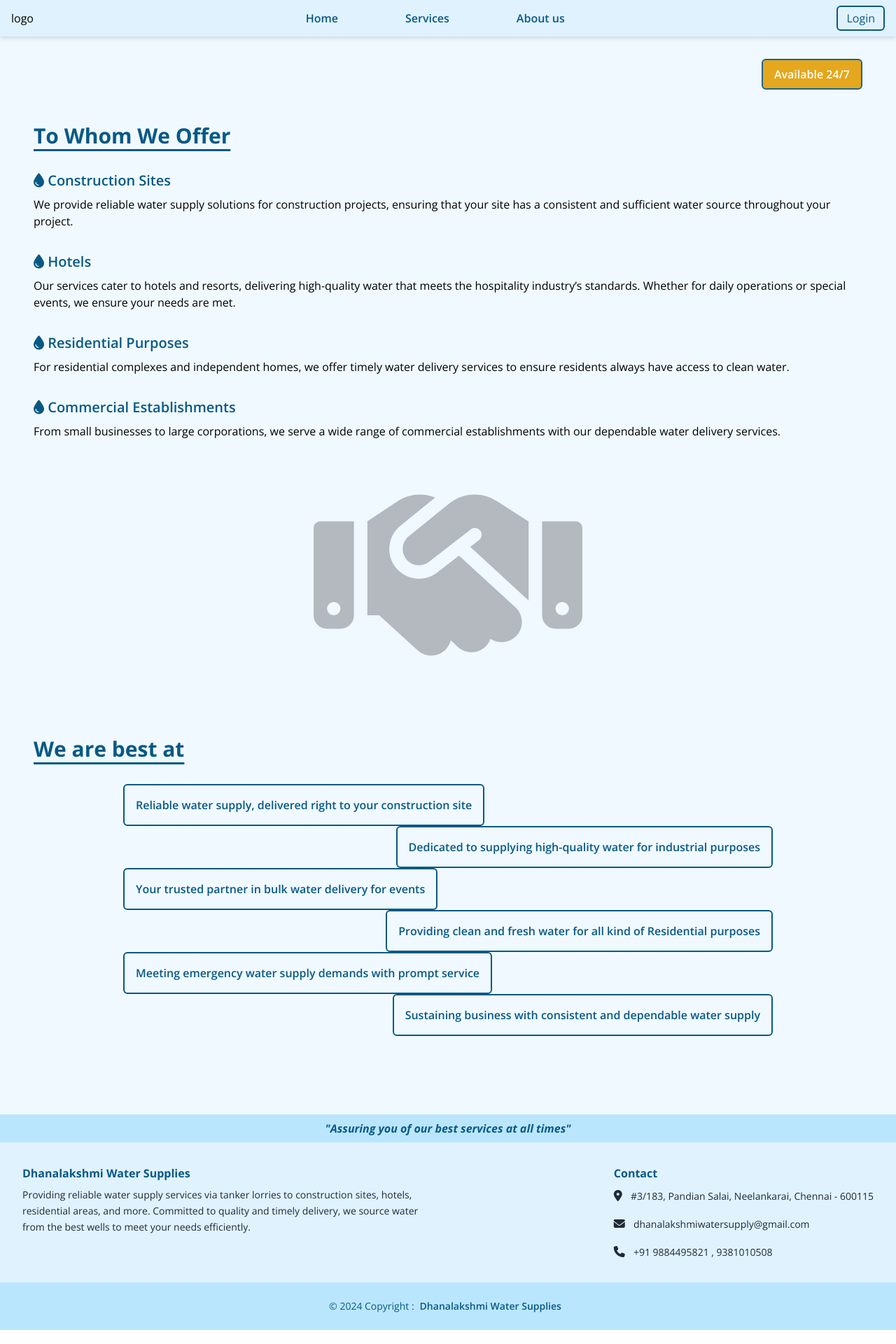
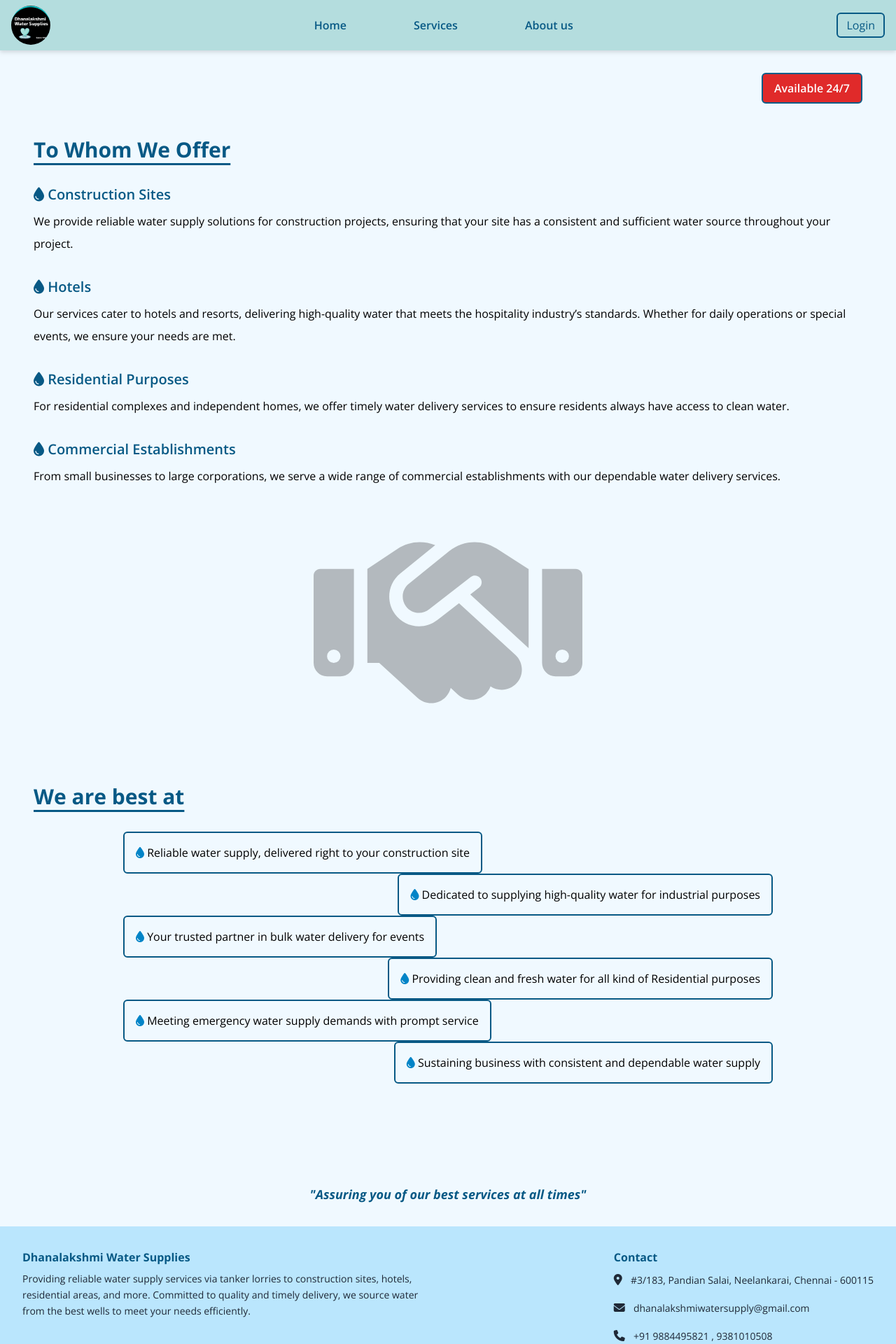
Before and after one commit to EclipticCode/DWS-FE, a React (Vite) app: page /services in a window 1280 px wide. Shown: the top 1920 px of the page at 70% size. Built offline with nearby package versions, Linux system fonts and the light colour scheme.

Commit message:
changes in color and alignments

```diff
--- a/index.html
+++ b/index.html
@@ -2,7 +2,7 @@
 <html lang="en">
   <head>
     <meta charset="UTF-8" />
-    <link rel="icon" type="image/svg+xml" href="/vite.svg" />
+    <link rel="icon" type="image/svg+xml" href="./src/assets/Logo.png" className="rounded-full" />
     <!-- Flowbite CDN -->
     <link href="https://cdn.jsdelivr.net/npm/flowbite@2.5.1/dist/flowbite.min.css" rel="stylesheet" />
     <meta name="viewport" content="width=device-width, initial-scale=1.0" />
--- a/src/Components/AboutUs.jsx
+++ b/src/Components/AboutUs.jsx
@@ -17,14 +17,14 @@ const AboutUs = () => {
         </div>
         <div className='max-w-xl pt-4'>
           <img className="rounded-md w-64 h-84 border-2 border-primary" src={CEO} alt="CEO-image" />
-          <p className='pt-2 text-xs font-semibold text-gray'>Bharathi Swaminathan</p>
+          <p className='pt-2 pl-16 text-xs font-semibold text-gray'>Bharathi Swaminathan</p>
         </div>
       </div>
       <div className='mt-16'>
         <h3 className='text-3xl font-bold text-primary underline underline-offset-8 pb-4'>Our Approach</h3>
         <div className='pt-4 font-semibold text-gray leading-loose'>At Dhanalakshmi Water Supplies, we believe in building lasting relationships with our clients, rooted in trust, reliability, and a shared commitment to excellence. As we continue to grow and serve the community, our mission remains clear: to be the go-to provider for all water supply needs, ensuring that every drop we deliver contributes to the success and well-being of those we serve.</div>
       </div>
-      <div className='flex justify-center mt-16'>
+      <div className='flex justify-center my-24'>
         <div><p className='text-2xl font-bold text-primary'>மழை நீரை சேமிப்பீர் <span><i className="fa-solid fa-hand-holding-droplet text-primary"></i></span> </p></div>
       </div>
     </div>
--- a/src/Components/Available.jsx
+++ b/src/Components/Available.jsx
@@ -3,7 +3,7 @@ import React from 'react'
 const Available = () => {
   return (
     <div className='flex justify-end pt-8 px-12'>
-      <div className='border-2 text-white font-semibold bg-yellow-400 border-primary rounded-md animate-pulse px-4 py-2'>Available 24/7</div>
+      <div className='border-2 text-white font-semibold bg-red-600 border-primary rounded-md animate-pulse px-4 py-2'>Available 24/7</div>
     </div>
   )
 }
--- a/src/Components/CopyRights.jsx
+++ b/src/Components/CopyRights.jsx
@@ -2,8 +2,8 @@ import React from 'react'
 
 const CopyRights = () => {
   return (
-    <div className='text-sm flex items-center justify-center p-4 bg-tertiary text-primary'>
-        &copy; 2024 Copyright : <span className='font-semibold p-2'>Dhanalakshmi Water Supplies</span>
+    <div className='text-sm flex items-center justify-center p-4 bg-navbar text-primary'>
+        &copy; 2024 Copyright : <span className='font-bold p-2'>Dhanalakshmi Water Supplies</span>
     </div>
   )
 }
--- a/src/Components/Footer.jsx
+++ b/src/Components/Footer.jsx
@@ -2,7 +2,7 @@ import React from 'react'
 
 const Footer = () => {
   return (
-    <div className='flex justify-between p-8 bg-navbar'>
+    <div className='flex justify-between p-8 bg-tertiary'>
       <div className='max-w-xl'>
         <h3 className='font-bold text-primary'>Dhanalakshmi Water Supplies</h3>
         <p className='text-sm pt-2 leading-relaxed text-gray'>Providing reliable water supply services via tanker lorries to construction sites, hotels, residential areas, and more. Committed to quality and timely delivery, we source water from the best wells to meet your needs efficiently.</p>
--- a/src/Components/Home.jsx
+++ b/src/Components/Home.jsx
@@ -7,14 +7,14 @@ const Home = () => {
     <div className='m-12'>
       <div>
         <h3 className='text-3xl font-bold text-primary'>Welcome to Dhanalakshmi Water Supplies !</h3>
-        <p className='pt-4 pb-16'>For over three decades, Dhanalakshmi Water Supplies has been a trusted provider of high-quality water solutions in the areas in and around ECR and OMR. Established in 1992, we have built a reputation for delivering reliable and efficient water supply services through our fleet of tanker lorries. Whether for construction sites, hotels, residential areas, or other commercial needs, we are committed to meeting your water supply demands with the utmost professionalism and care.</p>
+        <p className='pt-4 pb-16 leading-loose'>Dhanalakshmi Water Supplies has been a trusted provider of high-quality water solutions in the areas in and around ECR and OMR. Established in 1992, we have built a reputation for delivering reliable and efficient water supply services through our fleet of tanker lorries. Whether for construction sites, hotels, residential areas, or other commercial needs, we are committed to meeting your water supply demands with the utmost professionalism and care.</p>
         <Carousel/>
       </div>
       <div>
         <h3 className='text-3xl font-bold text-primary pt-16'>Why Choose Us ?</h3>
         <ul className='py-4'>
           {whyChooseUs.map((item , index) => (
-            <li key={index} className='py-2'><span><i className="fa-solid fa-droplet text-primary text-xs pr-2"></i></span> {item.point}</li>
+            <li key={index} className='py-2 leading-loose'><span><i className="fa-solid fa-droplet text-primary text-xs pr-2"></i></span> {item.point}</li>
           ))}
         </ul>
       </div>
--- a/src/Components/Navbar.jsx
+++ b/src/Components/Navbar.jsx
@@ -1,10 +1,11 @@
 import React from "react";
 import { Link } from "react-router-dom";
+import logo from '../assets/Logo.png'
 
 const Navbar = () => {
   return (
     <div className="md:block lg:flex justify-between items-center px-4 py-2 bg-navbar drop-shadow-md">
-      <div>logo</div>
+      <div><img src={logo} alt="" className="h-14 w-14 rounded-full" /></div>
       <div className="flex justify-around space-x-24">
         <div className="font-semibold text-primary hover:text-secondary cursor-pointer">
           <Link to={"/"}>Home</Link>
--- a/src/Components/Quote.jsx
+++ b/src/Components/Quote.jsx
@@ -3,7 +3,7 @@ import React from 'react'
 const Quote = () => {
   return (
     <div>
-      <div className='flex items-center justify-center font-bold p-2 italic bg-tertiary text-primary'>
+      <div className='flex items-center justify-center text-lg font-bold p-8 italic text-primary'>
         "Assuring you of our best services at all times"
     </div>
     </div>
--- a/src/Components/Services.jsx
+++ b/src/Components/Services.jsx
@@ -11,7 +11,7 @@ const Services = () => {
           {servicesFirst.map((point, index) => (
             <div key={index} className="py-4">
               <h3 className="text-xl font-semibold text-primary pb-2"><span><i className="fa-solid fa-droplet text-primary"></i></span>  {point.heading}</h3>
-              <p className="">{point.description}</p>
+              <p className="leading-loose">{point.description}</p>
             </div>
           ))}
         </div>
@@ -23,34 +23,34 @@ const Services = () => {
         <h3 className="text-3xl font-bold text-primary underline underline-offset-8">We are best at</h3>
         <div className="my-8 mx-32" >
         <div className="flex justify-between">
-          <div className="max-w-xl self-start border-2 border-primary p-4 rounded-md  font-semibold text-primary">
-            Reliable water supply, delivered right to your construction site
+          <div className="max-w-xl self-start border-2 border-primary p-4 rounded-md">
+          <span><i className="fa-solid fa-droplet text-secondary"></i></span> Reliable water supply, delivered right to your construction site
           </div>
         </div>
 
         <div className="flex justify-end">
-          <div className="max-w-xl self-end border-2 border-primary p-4 rounded-md  font-semibold text-primary">
-          Dedicated to supplying high-quality water for industrial purposes
+          <div className="max-w-xl self-end border-2 border-primary p-4 rounded-md">
+          <span><i className="fa-solid fa-droplet text-secondary"></i></span> Dedicated to supplying high-quality water for industrial purposes
           </div>
         </div>
         <div className="flex justify-start">
-          <div className="max-w-xl self-start border-2 border-primary p-4 rounded-md  font-semibold text-primary">
-          Your trusted partner in bulk water delivery for events
+          <div className="max-w-xl self-start border-2 border-primary p-4 rounded-md">
+          <span><i className="fa-solid fa-droplet text-secondary"></i></span> Your trusted partner in bulk water delivery for events
           </div>
         </div>
         <div className="flex justify-end">
-          <div className="max-w-xl self-end border-2 border-primary p-4 rounded-md  font-semibold text-primary">
-          Providing clean and fresh water for all kind of Residential purposes
+          <div className="max-w-xl self-end border-2 border-primary p-4 rounded-md">
+          <span><i className="fa-solid fa-droplet text-secondary"></i></span> Providing clean and fresh water for all kind of Residential purposes
           </div>
         </div>
         <div className="flex justify-start">
-          <div className="max-w-xl self-start border-2 border-primary p-4 rounded-md  font-semibold text-primary">
-          Meeting emergency water supply demands with prompt service
+          <div className="max-w-xl self-start border-2 border-primary p-4 rounded-md">
+          <span><i className="fa-solid fa-droplet text-secondary"></i></span> Meeting emergency water supply demands with prompt service
           </div>
         </div>
         <div className="flex justify-end pb-16">
-          <div className="max-w-xl self-end border-2 border-primary p-4 rounded-md  font-semibold text-primary">
-          Sustaining business with consistent and dependable water supply
+          <div className="max-w-xl self-end border-2 border-primary p-4 rounded-md">
+          <span><i className="fa-solid fa-droplet text-secondary"></i></span> Sustaining business with consistent and dependable water supply
           </div>
         </div>
         </div>
--- a/tailwind.config.js
+++ b/tailwind.config.js
@@ -9,7 +9,7 @@ export default {
     extend: {
       colors : {
         background : "#f0f9ff" ,
-        navbar : "#e0f2fe" ,
+        navbar : "#B4DDDE" ,
         textColor : "#0369a1" ,
         primary : "#075985" ,
         secondary : "#0284c7" ,
```
Also changed, not shown: src/Components/Carousel.jsx (+11 -1 lines), public/Logo.png (added), src/assets/Logo.png (added).
